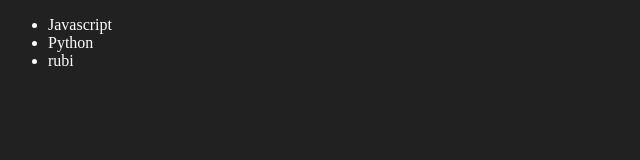
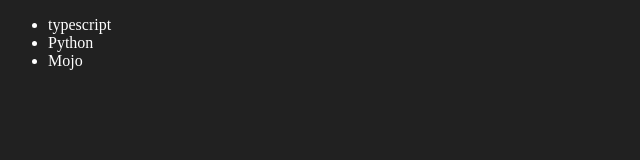
Before and after one commit to animeshkhanra2022/JAVA-SCRIPT-series, a plain HTML site: page 06_DOM/04_basic.html in a window 1280 px wide. Shown: the full height of the page, 0-640 px from the left. Drawn offline with Linux system fonts and the light colour scheme.

Commit message:
Add this file

```diff
--- a/06_DOM/04_basic.html
+++ b/06_DOM/04_basic.html
@@ -11,14 +11,39 @@
     </ul>
 </body>
 <script>
-    function addName (langaName) {
+    function addName (langName) {
         const li = document.createElement('li')
-        li.innerText = `${langaName}`
+        li.innerText = `${langName}`
         document.querySelector('.language').appendChild(li)
     }
     addName('Python')
     addName('rubi')
 
+    function addOptiLanguage (langName){
+        const li = document.createElement('li')
+        li.appendChild(document.createTextNode(langName))
+        document.querySelector('.language').appendChild(li)
+    }
+    addOptiLanguage('golang')
+
+    //Edit
+
+    const secondLang = document.querySelector('li:nth-child(3)')
+    // console.log(secondLang);
+    const newli = document.createElement('li')
+    newli.textContent = 'Mojo'
+    secondLang.replaceWith(newli)
+
+    //
+    const firstLan = document.querySelector('li:first-child')
+    // console.log(firstLan);
+    firstLan.outerHTML = '<li>typescript</li>'
+
+    // remove
+    const lastLang = document.querySelector('li:last-child')
+    lastLang.remove()
+
+
 
 </script>
 </html>
```
